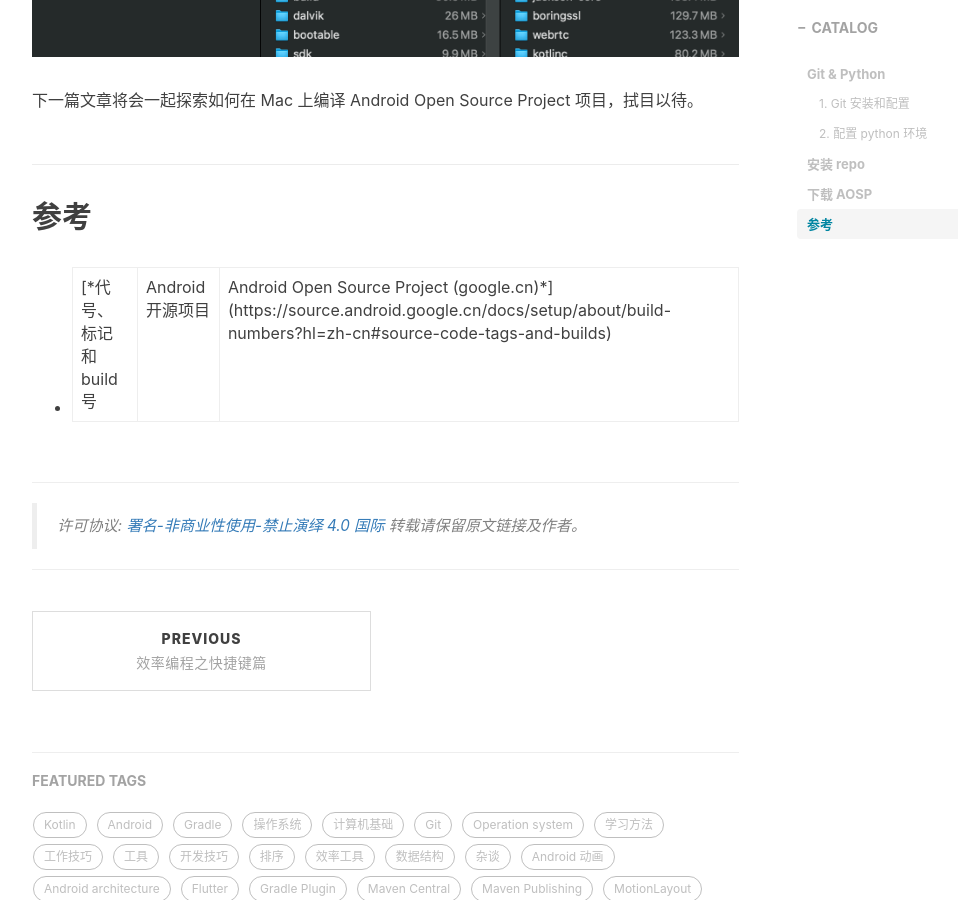
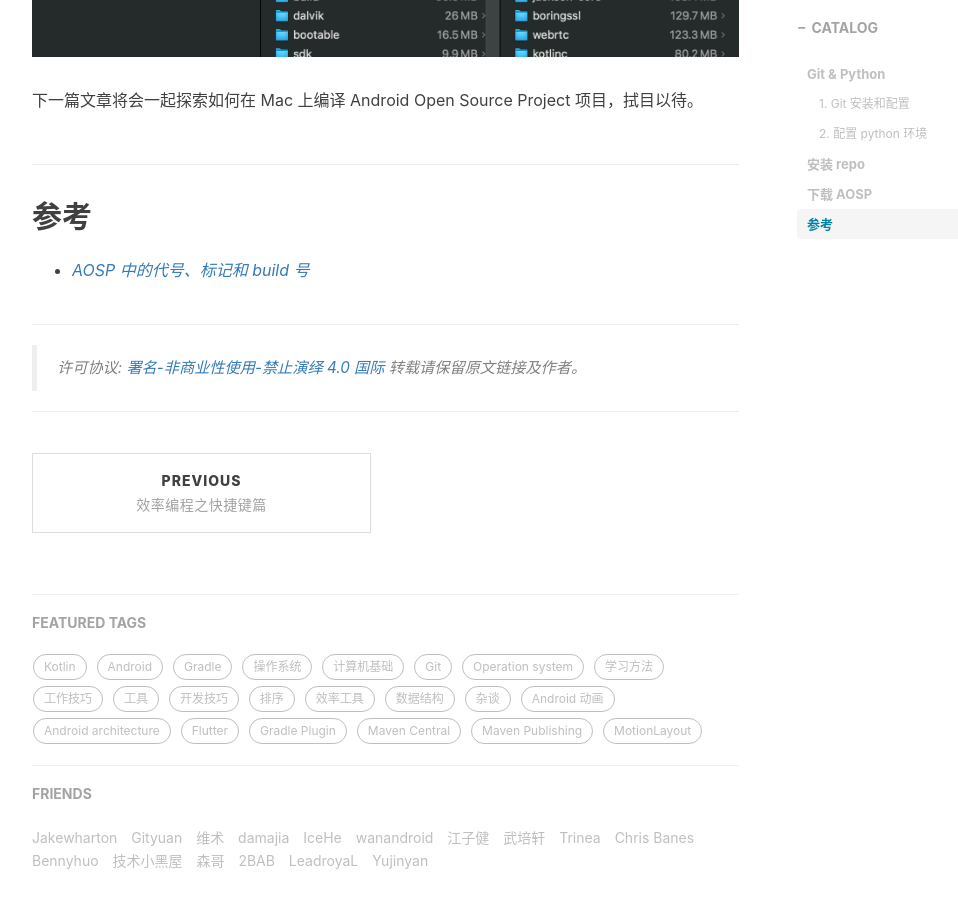
Before and after one commit to Moosphan/Moosphan.github.io, a Jekyll site: the page built from _posts/post_android/2023-04-21-aosp-download.md, in a window 1280 px wide and 900 px high, scrolled down 4983 px. Shown: the whole window, without its empty margins (233-1191 px from the left). Built offline with Jekyll 4.4.1, drawn with Linux system fonts in a browser that asks for light colours; nearby versions of some CDN libraries; comment, search, counter and statistics services are not loaded.

Commit message:
Update 2023-04-21-aosp-download.md

```diff
--- a/_posts/post_android/2023-04-21-aosp-download.md
+++ b/_posts/post_android/2023-04-21-aosp-download.md
@@ -161,4 +161,4 @@
 
 ## 参考
 
-- [*代号、标记和 build 号  | Android 开源项目  | Android Open Source Project (google.cn)*](https://source.android.google.cn/docs/setup/about/build-numbers?hl=zh-cn#source-code-tags-and-builds)
+- [*AOSP 中的代号、标记和 build 号*](https://source.android.google.cn/docs/setup/about/build-numbers?hl=zh-cn#source-code-tags-and-builds)
```
